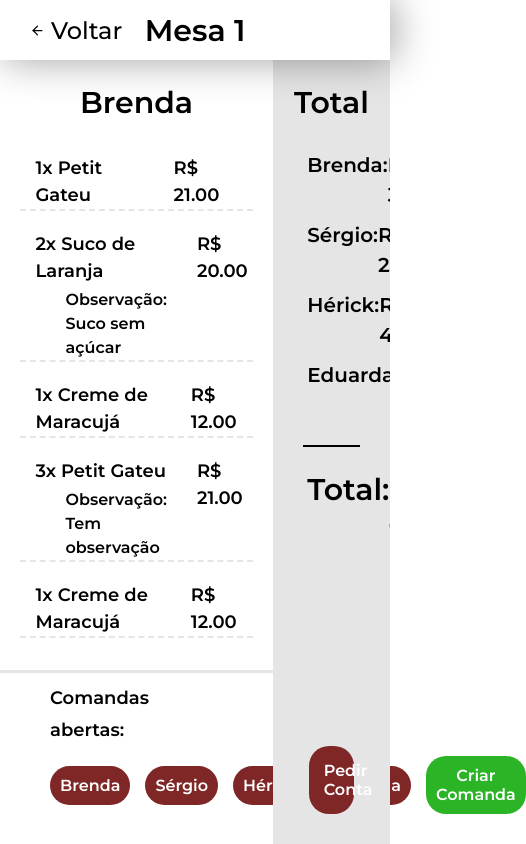
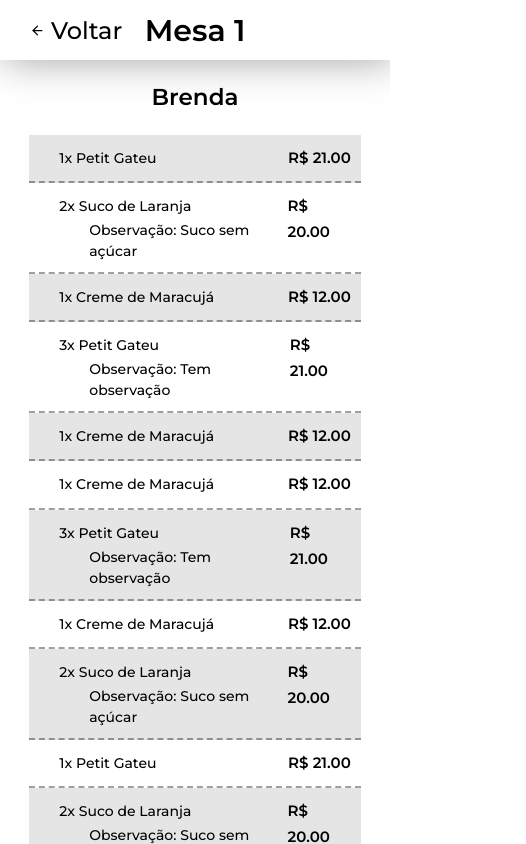
Before and after one commit to UnBArqDsw2021-1/2021.1_G02_TaNaMesa_Frontend, a React (Create React App) app in the folder frontend/: page /pedido in a window 390 px wide. Shown: the whole page, 526 px wide, since content can reach past the window. Built offline with nearby package versions, Linux system fonts and the light colour scheme.

Commit message:
(#12) Adicionando melhorias na tela de pedido e ajustando a responsividade

```diff
--- a/frontend/src/pages/Pedido/index.tsx
+++ b/frontend/src/pages/Pedido/index.tsx
@@ -46,6 +46,34 @@ const Pedido: React.FC = () => {
       { quantity: 1, name: 'Creme de Maracujá', price: 12.0, obs: '' },
       { quantity: 3, name: 'Petit Gateu', price: 21.0, obs: 'Tem observação' },
       { quantity: 1, name: 'Creme de Maracujá', price: 12.0, obs: '' },
+      { quantity: 1, name: 'Creme de Maracujá', price: 12.0, obs: '' },
+      { quantity: 3, name: 'Petit Gateu', price: 21.0, obs: 'Tem observação' },
+      { quantity: 1, name: 'Creme de Maracujá', price: 12.0, obs: '' },
+      {
+        quantity: 2,
+        name: 'Suco de Laranja',
+        price: 20.0,
+        obs: 'Suco sem açúcar',
+      },
+      { quantity: 1, name: 'Petit Gateu', price: 21.0, obs: '' },
+      {
+        quantity: 2,
+        name: 'Suco de Laranja',
+        price: 20.0,
+        obs: 'Suco sem açúcar',
+      },
+      { quantity: 1, name: 'Creme de Maracujá', price: 12.0, obs: '' },
+      { quantity: 3, name: 'Petit Gateu', price: 21.0, obs: 'Tem observação' },
+      { quantity: 1, name: 'Creme de Maracujá', price: 12.0, obs: '' },
+      { quantity: 1, name: 'Creme de Maracujá', price: 12.0, obs: '' },
+      { quantity: 3, name: 'Petit Gateu', price: 21.0, obs: 'Tem observação' },
+      { quantity: 1, name: 'Creme de Maracujá', price: 12.0, obs: '' },
+      {
+        quantity: 2,
+        name: 'Suco de Laranja',
+        price: 20.0,
+        obs: 'Suco sem açúcar',
+      },
     ]);
 
     setClients([
@@ -77,11 +105,15 @@ const Pedido: React.FC = () => {
                 items.map(item => {
                   return (
                     <Item>
-                      <h2>
+                      <h3>
                         {item.quantity}x {item.name}
-                        {item.obs ? <h3>Observação: {item.obs}</h3> : <br />}
-                      </h2>
-                      <h2>R$ {item.price.toFixed(2)}</h2>
+                        {item.obs ? (
+                          <span>Observação: {item.obs}</span>
+                        ) : (
+                          <br />
+                        )}
+                      </h3>
+                      <p>R$ {item.price.toFixed(2)}</p>
                     </Item>
                   );
                 })
@@ -89,7 +121,12 @@ const Pedido: React.FC = () => {
             </OrderList>
           </ContainerOrderList>
           <ContainerClientsOrder>
-            <p>Comandas abertas:</p>
+            <div className="criar-comanda">
+              <p>Comandas abertas:</p>
+              <button type="button" onClick={() => {}}>
+                +
+              </button>
+            </div>
             <ButtonsContainer>
               {clients.map(({ name }) => {
                 return (
@@ -103,13 +140,6 @@ const Pedido: React.FC = () => {
                   </Button>
                 );
               })}
-              <Button
-                color={theme.secondaryGreen}
-                padding="1rem"
-                onClick={() => {}}
-              >
-                Criar Comanda
-              </Button>
             </ButtonsContainer>
           </ContainerClientsOrder>
         </ContainerLeft>
@@ -119,8 +149,8 @@ const Pedido: React.FC = () => {
             {clients.map(client => {
               return (
                 <div className="valor-total cliente">
-                  <h2>{client.name}:</h2>
-                  <h2>R$ {client.totalPrice.toFixed(2)}</h2>
+                  <h3>{client.name}:</h3>
+                  <p>R$ {client.totalPrice.toFixed(2)}</p>
                 </div>
               );
             })}
--- a/frontend/src/pages/Pedido/styles.ts
+++ b/frontend/src/pages/Pedido/styles.ts
@@ -22,7 +22,17 @@ export const Container = styled.div`
   }
 
   h3 {
-    font-weight: 600;
+    display: flex;
+    flex-direction: column;
+
+    font-weight: 500;
+    font-size: 1.6rem;
+    margin: 0.3rem 0 0 3rem;
+    color: ${props => props.theme.black};
+  }
+
+  span {
+    font-weight: 500;
     font-size: 1.6rem;
     margin: 0.3rem 0 0 3rem;
     color: ${props => props.theme.black};
@@ -35,6 +45,33 @@ export const Container = styled.div`
     font-size: 1.8rem;
     color: ${props => props.theme.black};
   }
+
+  @media (max-width: 1025px) {
+    h1 {
+      font-size: 2.3rem;
+    }
+
+    h2 {
+      font-size: 1.5rem;
+    }
+
+    h3 {
+      font-size: 1.4rem;
+    }
+
+    span {
+      font-size: 1.4rem;
+    }
+
+    p {
+      font-size: 1.5rem;
+    }
+  }
+
+  @media (max-width: 550px) {
+    flex-direction: column;
+    overflow-y: auto;
+  }
 `;
 
 export const ContainerLeft = styled.div`
@@ -42,6 +79,14 @@ export const ContainerLeft = styled.div`
   width: 70%;
   flex-direction: column;
   justify-content: space-between;
+
+  @media (max-width: 768px) {
+    width: 60%;
+  }
+
+  @media (max-width: 550px) {
+    width: 100%;
+  }
 `;
 
 export const ContainerOrderList = styled.div`
@@ -50,6 +95,10 @@ export const ContainerOrderList = styled.div`
   align-items: center;
   padding: 2rem 0;
   overflow-y: auto;
+
+  @media (max-width: 550px) {
+    overflow-y: unset;
+  }
 `;
 
 export const OrderList = styled.div`
@@ -67,9 +116,13 @@ export const OrderList = styled.div`
 export const Item = styled.div`
   width: 100%;
   display: flex;
-  margin: 1rem 0;
   justify-content: space-between;
-  border-bottom: 2px dashed ${props => props.theme.gray};
+  border-bottom: 2px dashed ${props => props.theme.black + 60};
+  padding: 1rem 1rem 1rem 0;
+
+  &:nth-child(odd) {
+    background-color: ${props => props.theme.gray};
+  }
 
   h2 {
     margin: 0 1.5rem;
@@ -81,6 +134,29 @@ export const ContainerClientsOrder = styled.div`
   flex-direction: column;
   padding: 1rem 5rem 3rem;
   border-top: 3px solid ${props => props.theme.gray};
+
+  .criar-comanda {
+    display: flex;
+    flex-direction: row;
+    align-items: center;
+    justify-content: space-between;
+
+    button {
+      width: 3.5rem;
+      height: 3.5rem;
+      background-color: ${props => props.theme.secondaryGreen};
+      border-radius: 50%;
+
+      color: ${props => props.theme.white};
+      font-weight: 700;
+      font-size: 2rem;
+      transition: ease 1s all;
+
+      &:hover {
+        opacity: 0.6;
+      }
+    }
+  }
 `;
 
 export const ButtonsContainer = styled.div`
@@ -88,6 +164,7 @@ export const ButtonsContainer = styled.div`
   width: 100%;
   margin-top: 1rem;
   flex-direction: row;
+  overflow-x: auto;
   align-items: center;
   justify-content: start;
 
@@ -112,6 +189,11 @@ export const ContainerTotal = styled.div`
     align-items: center;
     flex-direction: column;
     justify-content: flex-start;
+    text-align: center;
+
+    h3 {
+      margin: 0;
+    }
   }
 
   .valor-total {
@@ -121,13 +203,12 @@ export const ContainerTotal = styled.div`
     justify-content: space-between;
   }
 
+  .cliente {
+    align-items: center;
+  }
+
   .cliente:first-of-type {
     margin-top: 2rem;
-  }
-
-  .cliente h2 {
-    margin: 0.5rem 0;
-    font-size: 2rem;
   }
 
   .pedido h1 {
@@ -140,4 +221,21 @@ export const ContainerTotal = styled.div`
     height: 2px;
     background-color: ${props => props.theme.black};
   }
+
+  @media (max-width: 768px) {
+    width: 40%;
+  }
+
+  @media (max-width: 645px) {
+    .pedido {
+      flex-direction: column;
+      justify-content: center;
+      align-items: center;
+    }
+  }
+
+  @media (max-width: 550px) {
+    width: 100%;
+    overflow-y: unset;
+  }
 `;
```
